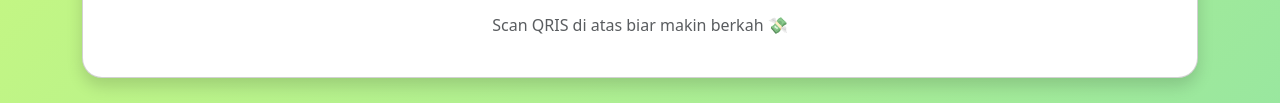
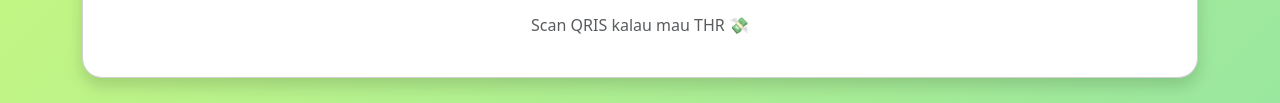
Before and after one commit to bravocw/idulfitri, a plain HTML site: page index.html in a window 1280 px wide. Shown: the part 585-688 px from the top of the page. Drawn offline with nearby package versions, Linux system fonts and the light colour scheme.

Commit message:
Update QRIS message in index.html

```diff
--- a/index.html
+++ b/index.html
@@ -36,7 +36,7 @@
 
       <img src="./qr-code.png" alt="QRIS THR" class="qris-img my-3">
 
-      <p class="text-muted">Scan QRIS di atas biar makin berkah 💸</p>
+      <p class="text-muted">Scan QRIS kalau mau THR 💸</p>
     </div>
   </div>
 
```
